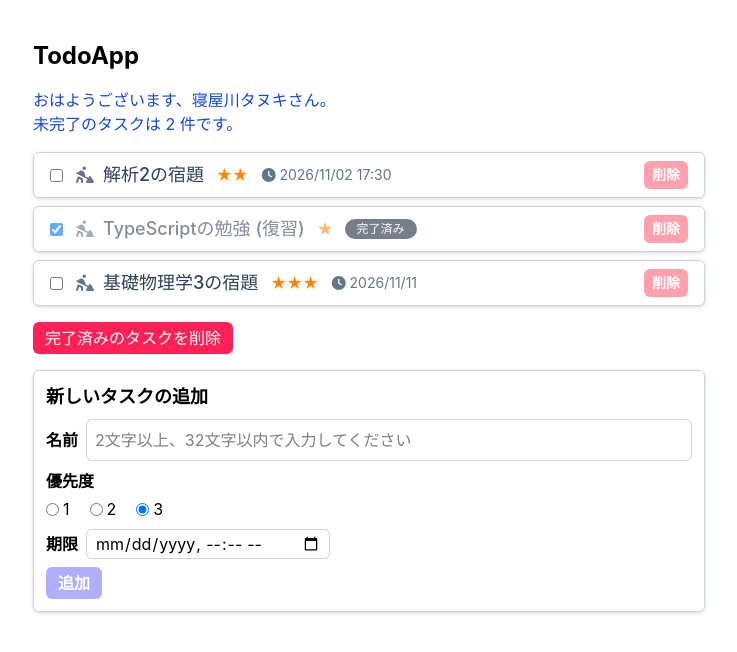
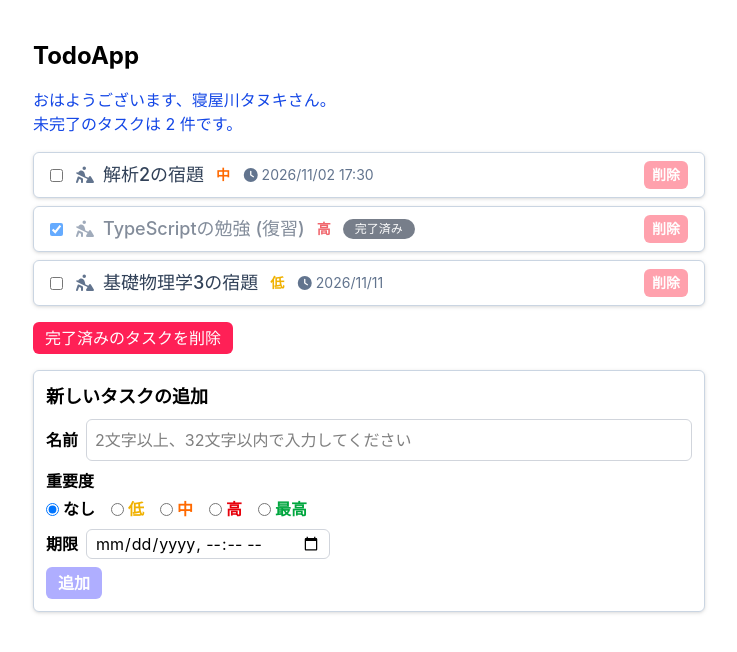
Before and after one commit to Kei-1002/react-todo-app, a React (Vite) app: page / in a window 1280 px wide. Shown: the top 652 px of the page, without its empty margins (271-1008 px from the left). Built offline with nearby package versions, Linux system fonts and the light colour scheme.

Commit message:
lisklevel

```diff
--- a/src/App.tsx
+++ b/src/App.tsx
@@ -11,6 +11,14 @@ import { FontAwesomeIcon } from "@fortawesome/react-fontawesome";
 import { faTriangleExclamation } from "@fortawesome/free-solid-svg-icons";
 
 const localStorageKey = "TodoApp";
+
+const IMPORTANCE_OPTIONS = [
+  { value: 0, label: "なし", colorClass: "text-black" },
+  { value: 1, label: "低", colorClass: "text-yellow-500" },
+  { value: 2, label: "中", colorClass: "text-orange-500" },
+  { value: 3, label: "高", colorClass: "text-red-600" },
+  { value: 4, label: "最高", colorClass: "text-green-600" },
+];
 
 type StoredTodo = {
   id: string;
@@ -44,7 +52,7 @@ const getTodoNameError = (name: string): string => {
 const App = () => {
   const [todos, setTodos] = useState<Todo[]>(loadTodos);
   const [newTodoName, setNewTodoName] = useState("");
-  const [newTodoPriority, setNewTodoPriority] = useState(3);
+  const [newTodoPriority, setNewTodoPriority] = useState(0); // デフォルト: 0 (なし)
   const [newTodoDeadline, setNewTodoDeadline] = useState<Date | null>(null);
   const [isNameTouched, setIsNameTouched] = useState(false);
 
@@ -72,7 +80,6 @@ const App = () => {
 
       const now = dayjs();
 
-      // 期限切れの未完了タスク（deadline < 現在時刻）
       const overdueTodos = todos.filter((todo) => {
         return (
           !todo.isDone &&
@@ -81,7 +88,6 @@ const App = () => {
         );
       });
 
-      // 今日が期限の未完了タスク（期限切れを除く、今日中のタスク）
       const dueTodayTodos = todos.filter((todo) => {
         return (
           !todo.isDone &&
@@ -93,11 +99,10 @@ const App = () => {
 
       let selectedMessage = "";
 
-      // ① 期限切れのタスクがある場合（緊急度：高）
       if (overdueTodos.length > 0) {
         const names = overdueTodos.map((todo) => `「${todo.name}」`).join("と");
         const OVERDUE_MESSAGES = [
-          `師匠から課された${names} の期限が過ぎています...遠くから師匠の怒鳴り声が聞こえてきますね...`, //ルチオ
+          `師匠から課された課題${names} の期限が過ぎています...遠くから師匠の怒鳴り声が聞こえてきますね...`, //ルチオ
           `ど、どうして指令：${names} を遂行しなかったんですか？そ、そうしてはいけないって分かってるのに...`, //ソラ
           `${names}をやらなかったの！？パパに怒られちゃう...`, //キラ
           `あら？${names}がまだ完成していないじゃない。マエストロのクリティークに間に合わないわ。`, //アルビナ
@@ -106,16 +111,14 @@ const App = () => {
         ];
         const randomIndex = Math.floor(Math.random() * OVERDUE_MESSAGES.length);
         selectedMessage = OVERDUE_MESSAGES[randomIndex];
-      }
-      // ② 期限切れはないが、今日が期限のタスクがある場合（緊急度：中）
-      else if (dueTodayTodos.length > 0) {
+      } else if (dueTodayTodos.length > 0) {
         const names = dueTodayTodos.map((todo) => `「${todo.name}」`).join("と");
         const DUE_TODAY_MESSAGES = [
           `おい、教本。${names}はもう終わったのか？ `, //ヴァレンチーナ
           `指令： ${names} の期限が迫っているな。そろそろ遂行したほうがいいんじゃないか？`, //リアン
           `娘ちゃん！！${names}はもう終わったのか！？まだならパパと一緒に終わらせようぜ！ `, //マティアス
-          `${names} はもう完成したのですか？展示会はもうすぐですよ？`, //カリスト
-          `${names}をする時間だ。やらなければ、く・へ、だ。 `, //良秀
+          `${names} `, //カリスト
+          `${names}をする時間だ。やらなければ、く・へ。 `, //良秀
         ];
         const randomIndex = Math.floor(Math.random() * DUE_TODAY_MESSAGES.length);
         selectedMessage = DUE_TODAY_MESSAGES[randomIndex];
@@ -169,7 +172,7 @@ const App = () => {
     };
     setTodos((currentTodos) => [...currentTodos, newTodo]);
     setNewTodoName("");
-    setNewTodoPriority(3);
+    setNewTodoPriority(0); // リセット時も 0 (なし) に戻す
     setNewTodoDeadline(null);
     setIsNameTouched(false);
   };
@@ -269,19 +272,25 @@ const App = () => {
         </div>
 
         <fieldset>
-          <legend className="mb-1 font-bold">優先度</legend>
-          <div className="flex gap-5">
-            {[1, 2, 3].map((value) => (
-              <label key={value} className="flex items-center space-x-1">
+          <legend className="mb-1 font-bold">重要度</legend>
+          <div className="flex flex-wrap gap-4">
+            {IMPORTANCE_OPTIONS.map((option) => (
+              <label
+                key={option.value}
+                className="flex cursor-pointer items-center space-x-1"
+              >
                 <input
-                  id={`priority-${value}`}
-                  name="priorityGroup"
+                  id={`importance-${option.value}`}
+                  name="importanceGroup"
                   type="radio"
-                  value={value}
-                  checked={newTodoPriority === value}
+                  value={option.value}
+                  checked={newTodoPriority === option.value}
                   onChange={updateNewTodoPriority}
+                  className="cursor-pointer"
                 />
-                <span>{value}</span>
+                <span className={twMerge("font-bold", option.colorClass)}>
+                  {option.label}
+                </span>
               </label>
             ))}
           </div>
--- a/src/TodoItem.tsx
+++ b/src/TodoItem.tsx
@@ -10,7 +10,13 @@ type Props = {
   remove: (id: string) => void;
 };
 
-const num2star = (n: number): string => "★".repeat(4 - n);
+const IMPORTANCE_CONFIG: Record<number, { label: string; colorClass: string }> = {
+  0: { label: "なし", colorClass: "text-black" },
+  1: { label: "低", colorClass: "text-yellow-500" },
+  2: { label: "中", colorClass: "text-orange-500" },
+  3: { label: "高", colorClass: "text-red-600" },
+  4: { label: "最高", colorClass: "text-green-600" },
+};
 
 const formattedDate = (date: Date) => {
   if (date.getHours() === 0 && date.getMinutes() === 0) {
@@ -21,6 +27,7 @@ const formattedDate = (date: Date) => {
 
 const TodoItem = (props: Props) => {
   const todo = props.todo;
+  const importance = IMPORTANCE_CONFIG[todo.priority] ?? IMPORTANCE_CONFIG[0];
 
   return (
     <div className="flex items-center justify-between gap-3 rounded-md border border-slate-300 bg-white px-4 py-2 drop-shadow">
@@ -46,10 +53,10 @@ const TodoItem = (props: Props) => {
           </span>
         </label>
         <span
-          aria-label={`優先度: ${todo.priority}`}
-          className="tracking-tighter text-orange-400"
+          aria-label={`重要度: ${importance.label}`}
+          className={twMerge("text-sm font-bold", importance.colorClass)}
         >
-          {num2star(todo.priority)}
+          {importance.label}
         </span>
         {todo.deadline && (
           <span className="flex items-center text-sm text-slate-500">
```
